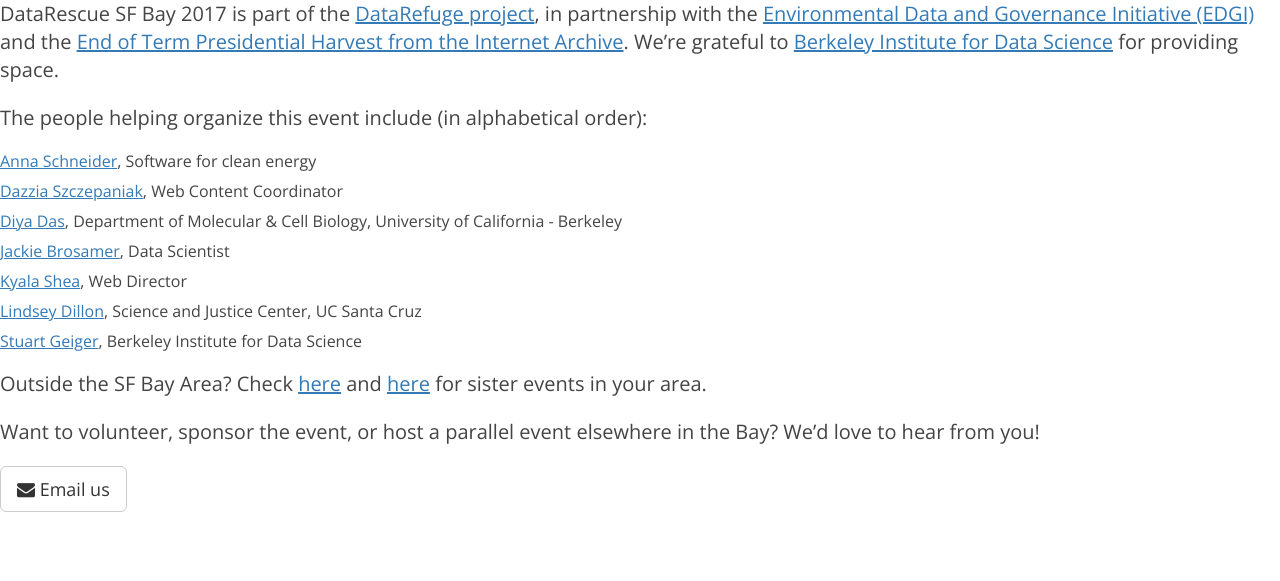
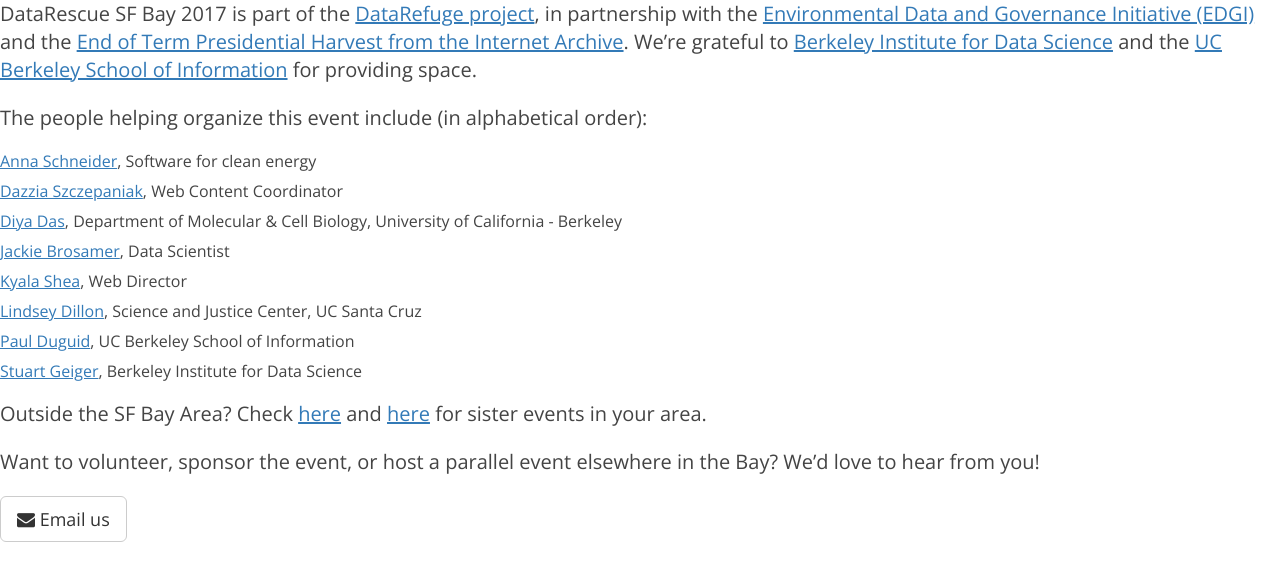
Before and after one commit to suchthis/DataRescueSFBay.github.io, a Jekyll site: the page built from 2016/_posts/2014-01-11-who.md, in a window 1280 px wide. Shown: the top 581 px of the page. Built offline with Jekyll 4.4.1, drawn with Linux system fonts in a browser that asks for light colours; nearby versions of some CDN libraries; our own code applies the rules of GitHub Pages for plain Markdown files.

Commit message:
add ischool info

```diff
--- a/2016/_posts/2014-01-11-who.md
+++ b/2016/_posts/2014-01-11-who.md
@@ -5,7 +5,7 @@
 color: black
 ---
 
-DataRescue SF Bay 2017 is part of the [DataRefuge project](http://www.ppehlab.org/datarefuge), in partnership with the [Environmental Data and Governance Initiative (EDGI)](https://envirodatagov.org/) and the [End of Term Presidential Harvest from the Internet Archive](http://eotarchive.cdlib.org/). We're grateful to [Berkeley Institute for Data Science](https://bids.berkeley.edu/) for providing space.
+DataRescue SF Bay 2017 is part of the [DataRefuge project](http://www.ppehlab.org/datarefuge), in partnership with the [Environmental Data and Governance Initiative (EDGI)](https://envirodatagov.org/) and the [End of Term Presidential Harvest from the Internet Archive](http://eotarchive.cdlib.org/). We're grateful to [Berkeley Institute for Data Science](https://bids.berkeley.edu/) and the [UC Berkeley School of Information](https://ischool.berkeley.edu) for providing space.
 
 The people helping organize this event include (in alphabetical order):
 
@@ -15,6 +15,7 @@
 - [Jackie Brosamer](https://www.linkedin.com/in/jbrosamer), Data Scientist
 - [Kyala Shea](https://www.linkedin.com/in/kyala-shea), Web Director
 - [Lindsey Dillon](http://sociology.ucsc.edu/faculty/singleton.php?&singleton=true&cruz_id=lidillon), Science and Justice Center, UC Santa Cruz
+- [Paul Duguid](http://people.ischool.berkeley.edu/~duguid/), UC Berkeley School of Information
 - [Stuart Geiger](http://stuartgeiger.com), Berkeley Institute for Data Science
 
 Outside the SF Bay Area? Check [here](https://envirodatagov.org/events/) and [here](http://www.ppehlab.org/datarescue-events) for sister events in your area.
```
